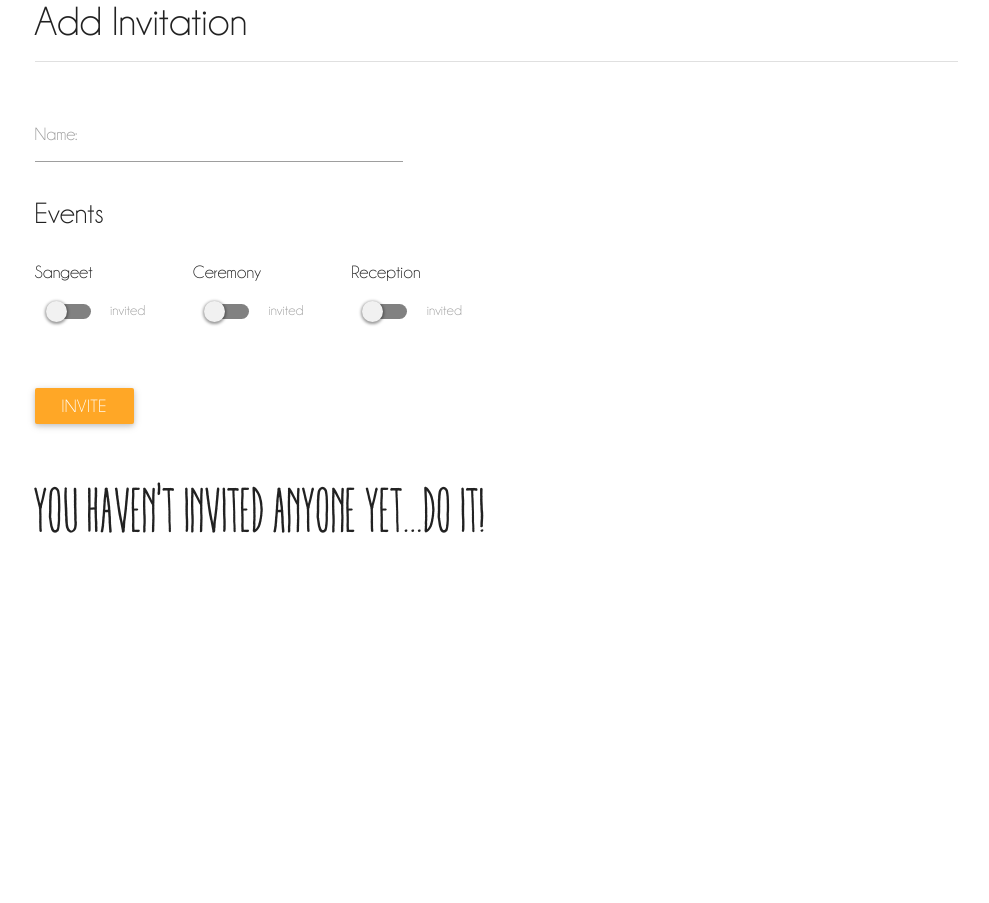
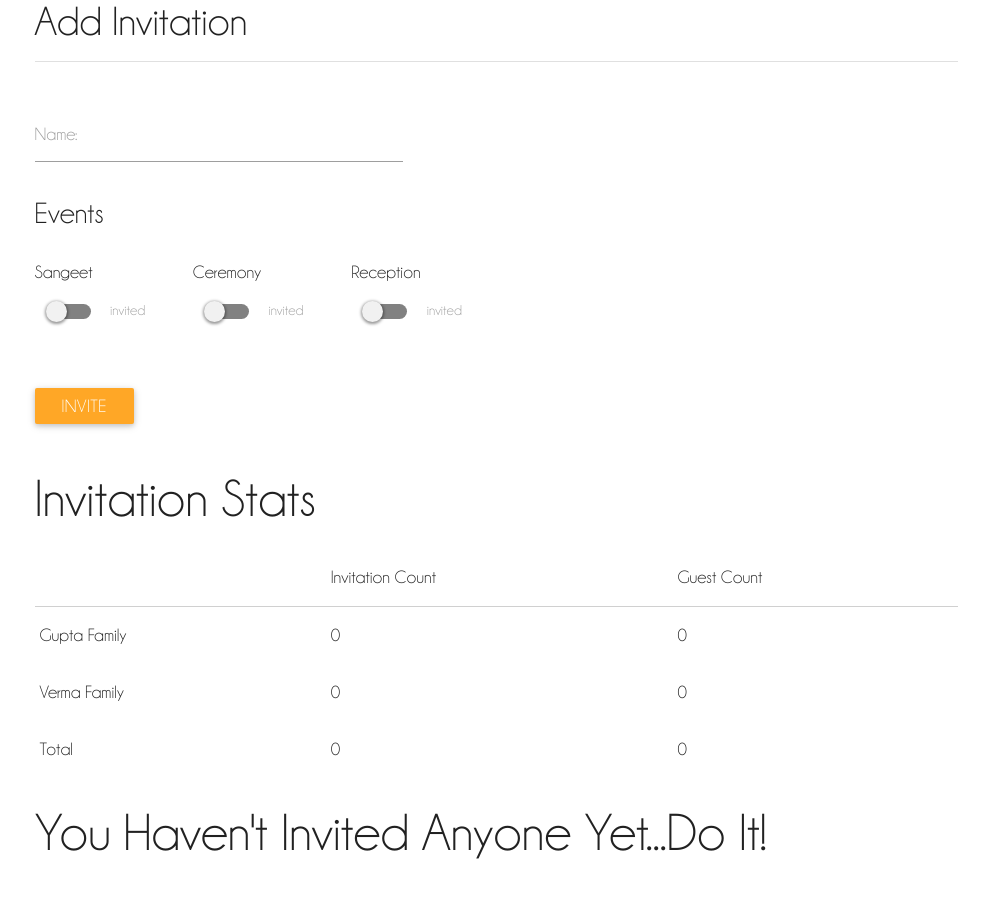
Before and after one commit to guptamo/shrutiwedsmohit, a Django app: page /invitation/dashboard/ in a window 1280 px wide. Shown: the part 152-1055 px from the top of the page, without its empty margins (144-1133 px from the left). Before the commit the page ends 685 px from the top, so only its background shows below. Run offline with Django 3.2, Linux system fonts and the light colour scheme; the visitor is signed in with stand-in values (Sample User, id 1); data that the repository does not hold is empty; some libraries are stand-ins or nearby versions.

Commit message:
Added stats to the Dashboard

```diff
--- a/invitation/forms.py
+++ b/invitation/forms.py
@@ -1,4 +1,4 @@
-from django.forms import ModelForm, BaseModelFormSet, Textarea
+from django.forms import ModelForm, Textarea
 from .models import Guest, Invitation
 
 
@@ -14,12 +14,18 @@ class InvitationForm(ModelForm):
             "invited_reception"
         ]
 
+        label_suffix = {field: "" for field in fields}
+
+
 
 class AddGuestForm(ModelForm):
 
     class Meta:
         model = Guest
         fields =["name"]
+
+        label_suffix = {field: "" for field in fields}
+
 
 class UpdateGuestForm(ModelForm):
 
@@ -38,3 +44,5 @@ class UpdateGuestForm(ModelForm):
                 "placeholder": "Food Allergies? Are you a child? Anything else we need to know?",
             })
         }
+
+        label_suffix = {field: "" for field in fields}
--- a/invitation/views.py
+++ b/invitation/views.py
@@ -5,6 +5,7 @@ from .forms import InvitationForm, AddGuestForm, UpdateGuestForm
 from django.forms import modelformset_factory
 from django.core.urlresolvers import reverse
 from .models import Invitation, Guest
+from django.db.models import Count
 import string
 
 def password_generator(name):
@@ -29,13 +30,33 @@ def password_generator(name):
 @user_passes_test(lambda u: u.is_staff)
 def dashboard(request):
     form = InvitationForm()
-    invitations = Invitation.objects.all().order_by("name")
+    invitations = Invitation.objects.all().order_by("name").annotate(Count('guest'))
+    guests = Guest.objects.all()
     passwords = \
         [password_generator(invitation.name) for invitation in invitations]
     invite_info = tuple(zip(invitations, passwords))
+
+    total = (
+        "Total",
+        invitations.count(),
+        guests.count(),
+    )
+    gupta = (
+        "Gupta Family",
+        invitations.filter(invited_by="gupta").count(),
+        guests.filter(invitation__invited_by="gupta").count(),
+    )
+    verma = (
+        "Verma Family",
+        invitations.filter(invited_by="verma").count(),
+        guests.filter(invitation__invited_by="verma").count(),
+    )
+    totals = (gupta, verma, total)
+
     context = {
         "form": form,
-        "invite_info": invite_info
+        "invite_info": invite_info,
+        "totals": totals,
     }
     return render(request, "invitation/dashboard.html", context)
 
--- a/static/css/custom_login.css
+++ b/static/css/custom_login.css
@@ -84,7 +84,3 @@ html{
     font-size: 1rem;
     color: black;
 }
-
-.login-block .login-btn:hover {
-    background: #ff7b81;
-}
--- a/templates/invitation/dashboard.html
+++ b/templates/invitation/dashboard.html
@@ -78,25 +78,45 @@
                 </div>
             </form>
         </div>
+        {% if totals %}
+            <div class="row">
+                <h3>Invitation Stats</h3>
+                <table class="highlight responsive-table">
+                    <thead>
+                        <td></td>
+                        <td>Invitation Count</td>
+                        <td>Guest Count</td>
+                    </thead>
+                    <tbody>
+                        {% for name, invitations, guests in  totals %}
+                            <tr>
+                                <td>{{ name }}</td>
+                                <td>{{ invitations }}</td>
+                                <td>{{ guests }}</td>
+                            </tr>
+                        {% endfor %}
+                    </tbody>
+                </table>
+            </div>
+        {% endif %}
+
         <div class="row">
             {% if invite_info %}
-                <h2>Invitations</h2>
-                <table class="highlight respnsive-table">
+                <h3>Invitations</h3>
+                <table class="highlight responsive-table">
                     <thead>
-                        <td>
-                            Name
-                        </td>
-                        <td>
-                            Password
-                        </td>
-                        <td>
-                            Link
-                        </td>
+                        <td>Name</td>
+                        <td>Invited By</td>
+                        <td>Guest Count</td>
+                        <td>Password</td>
+                        <td>Link</td>
                     </thead>
                     <tbody>
                         {% for invitation, password in invite_info %}
                             <tr>
                                 <td>{{ invitation.name }}</td>
+                                <td>{{ invitation.invited_by }}</td>
+                                <td>{{ invitation.guest__count }}</td>
                                 <td>{{ password }}</td>
                                 <td><a href="{{ invitation.get_absolute_url }}" class="btn white grey-text waves-effect waves-red hoverable">See Invitation <i class="material-icons right">trending_flat</i></a></td>
                             </tr>
@@ -104,7 +124,7 @@
                     </tbody>
                 </table>
             {% else %}
-                <h2>You Haven't Invited Anyone Yet...Do It!</h2>
+                <h3>You Haven't Invited Anyone Yet...Do It!</h3>
             {% endif %}
         </div>
     </div>
--- a/templates/invitation/login.html
+++ b/templates/invitation/login.html
@@ -8,7 +8,6 @@
         <meta http-equiv="X-UA-Compatible" content="IE=edge">
 		<title>Login | Shruti and Mohit's Wedding Site</title>
         <!--Import Google Icon Font-->
-        <link href='http://fonts.googleapis.com/css?family=Montserrat:400,700' rel='stylesheet' type='text/css'>
         <link type="text/css" rel="stylesheet" href="{% static 'css/materialize.css' %}"  media="screen,projection"/>
         <link type="text/css" rel="stylesheet" href="{% static 'css/custom_login.css' %}"  media="screen,projection"/>
 	</head>
@@ -48,7 +47,7 @@
                     {{ form.username }}
                     {{ form.password.label_tag }}
                     {{ form.password }}
-                    <input type="submit" value="login" id="login" class="login-btn"/>
+                    <input type="submit" value="login" id="login" class="btn login-btn"/>
                     <input type="hidden" name="next" value="{{ next }}" />
                 </form>
             </div>
```
